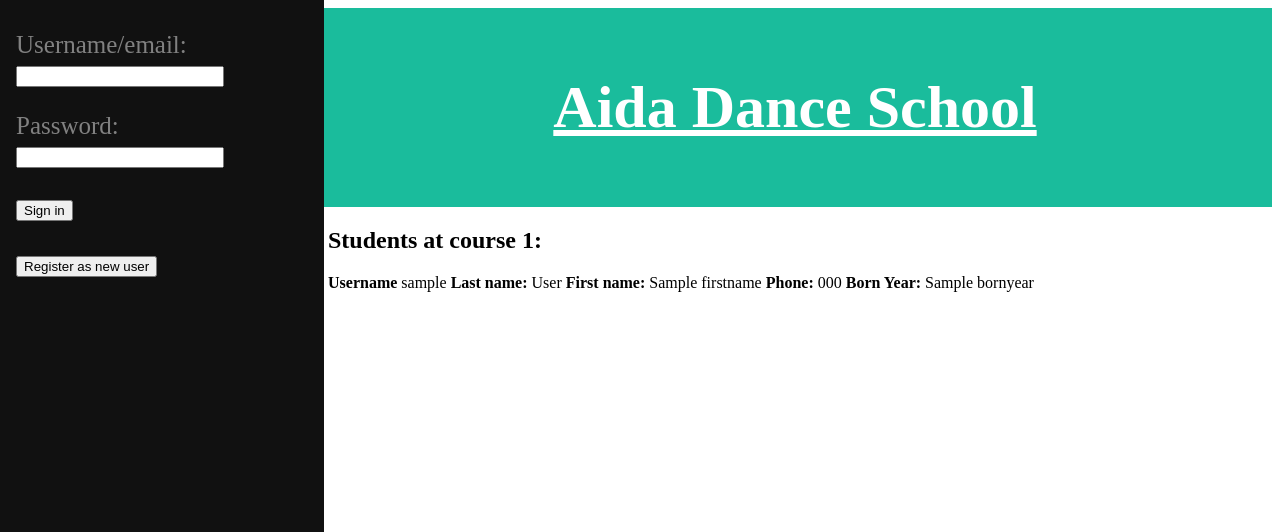
After one commit to chpatola/flask_db, a Flask app: template templates/enrolledstudents.html in a window 1280 px wide. The commit adds this page. Shown: the top 532 px of the page. Run offline with Flask 2, Linux system fonts and the light colour scheme; the template is opened without the code that fills it: most values are stand-ins (such as "Sample title", 1, 10 or a date in 2020).

Commit message:
Added listing of course participants for admin

```diff
--- a/app.py
+++ b/app.py
@@ -78,6 +78,15 @@ def enrolcourse(id):
         db.session.commit()
         return redirect("/")
 
+@app.route("/enrolledstudents/<int:id>")
+def enrolledstudents(id):
+    sql = queries.users_course
+    print(sql)
+    result = db.session.execute(sql, {"id":id})
+    enrolled_users = result.fetchall()
+    print(enrolled_users)
+    return render_template("enrolledstudents.html",enrolled_users=enrolled_users, id=id)
+
 
 @app.route("/error")
 def error():
--- a/sql_queries.py
+++ b/sql_queries.py
@@ -34,3 +34,6 @@ rooms = "SELECT ID, NAME, M2,CAPACITY FROM ROOMSTEST"
 teachers = "SELECT ID, LASTNAME, FIRSTNAME, PHONE, EMAIL, HOURLYSALARY FROM TEACHERSTEST"
 
 userdata = "SELECT USERNAME, FIRSTNAME, LASTNAME, PHONE, BORNYEAR FROM USERSTEST WHERE USERNAME=:username"
+
+users_course = "SELECT U.USERNAME,U.FIRSTNAME,U.LASTNAME,U.PHONE,U.BORNYEAR FROM COURSEENROLMENTSTEST E" \
+    " LEFT JOIN USERSTEST U ON U.USERNAME = E.USER_ID WHERE E.COURSE_ID = :id"
--- /dev/null
+++ b/templates/enrolledstudents.html
@@ -0,0 +1,20 @@
+{% extends "layout.html" %}
+
+{% block title %}Enrolled students{% endblock %}
+
+{% block content %}
+
+<h2>Students at course {{id}}:</h2>
+
+{% for student in enrolled_users %}
+
+    <strong>Username</strong> {{ student.username }}
+    <strong>Last name:</strong> {{student.lastname }}
+    <strong>First name:</strong> {{student.firstname }}
+    <strong>Phone:</strong> {{student.phone }}
+    <strong>Born Year:</strong> {{student.bornyear }}
+    <br>
+
+{% endfor %}
+
+{% endblock %}
--- a/templates/teachers.html
+++ b/templates/teachers.html
@@ -3,9 +3,9 @@
 {% block title %}Teachers{% endblock %}
 
 {% block content %}
+<br>
 <a href="/registerteacher">Add new teacher</a>
 <br>
-<hr>
 <h2>Our dance teachers</h2>
 
 {% for teacher in teachers %}
```
Also changed, not shown: templates/index.html (+6 -4 lines).
